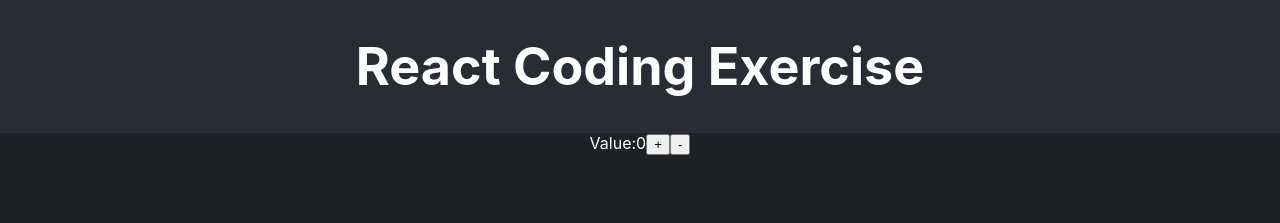
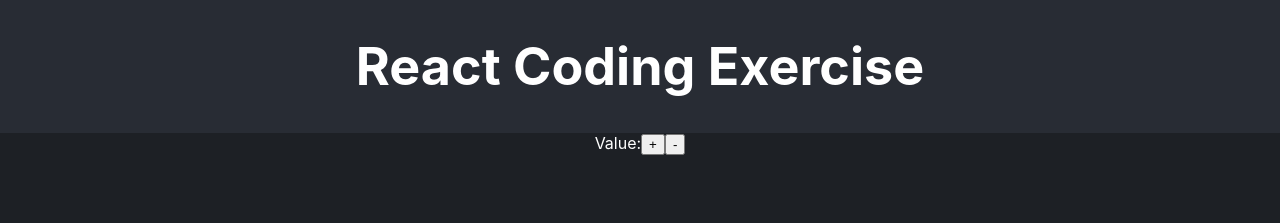
Before and after one commit to reallynewbie/recruiting-webapp-character, a React (Create React App) app: page / in a window 1280 px wide. Shown: the top 223 px of the page. Built offline with nearby package versions, Linux system fonts and the light colour scheme.

Commit message:
Create State for all Attributes

```diff
--- a/src/App.tsx
+++ b/src/App.tsx
@@ -4,7 +4,13 @@ import { ATTRIBUTE_LIST, CLASS_LIST, SKILL_LIST } from './consts.js';
 
 
 function App() {
-  const [num, setNum] = useState<number>(0);
+  const [str, setStr] = useState<number>(0);
+  const [dex, setDex] = useState<number>(0);
+  const [con, setCon] = useState<number>(0);
+  const [int, setInt] = useState<number>(0);
+  const [wis, setWis] = useState<number>(0);
+  const [chr, setChr] = useState<number>(0);
+
   return (
     <div className="App">
       <header className="App-header">
@@ -13,7 +19,7 @@ function App() {
       <section className="App-section">
         <div>
           Value:
-          {num}
+          {/* {num} */}
           <button>+</button>
           <button>-</button>
         </div>
```
